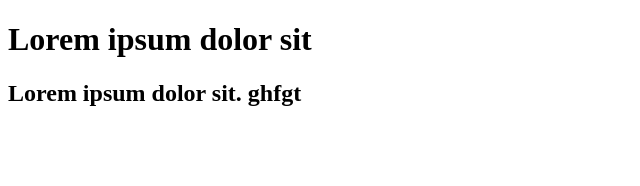
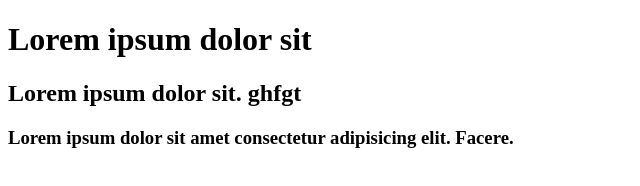
Before and after one commit to Emeka-Okpaleke/version-control-test, a plain HTML site: page index.html in a window 1280 px wide. Shown: the whole page, without its empty margins (0-640 px from the left). Drawn offline with Linux system fonts and the light colour scheme.

Commit message:
second branch created

```diff
--- a/index.html
+++ b/index.html
@@ -8,5 +8,6 @@
 <body>
     <h1>Lorem ipsum dolor sit</h1>
     <h2>Lorem ipsum dolor sit. ghfgt</h2>
+    <h3>Lorem ipsum dolor sit amet consectetur adipisicing elit. Facere.</h3>
 </body>
 </html>
```
